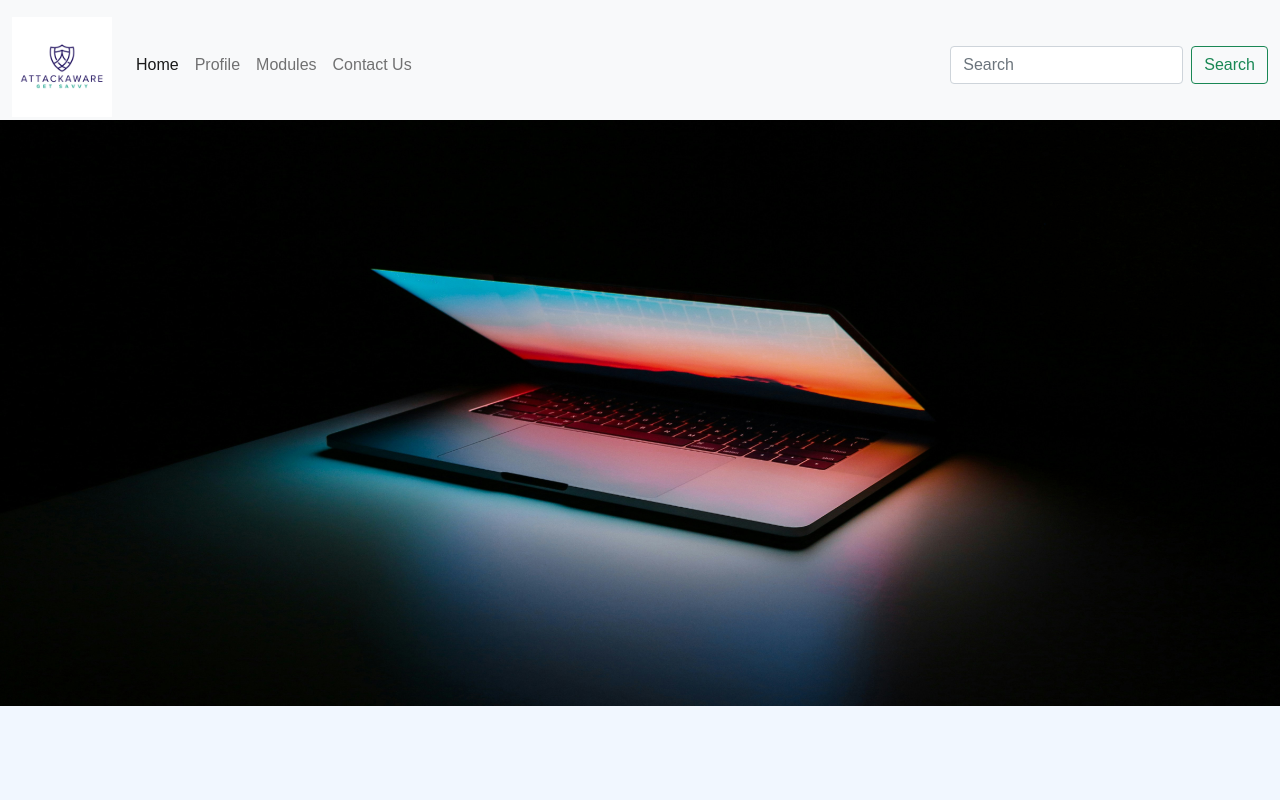
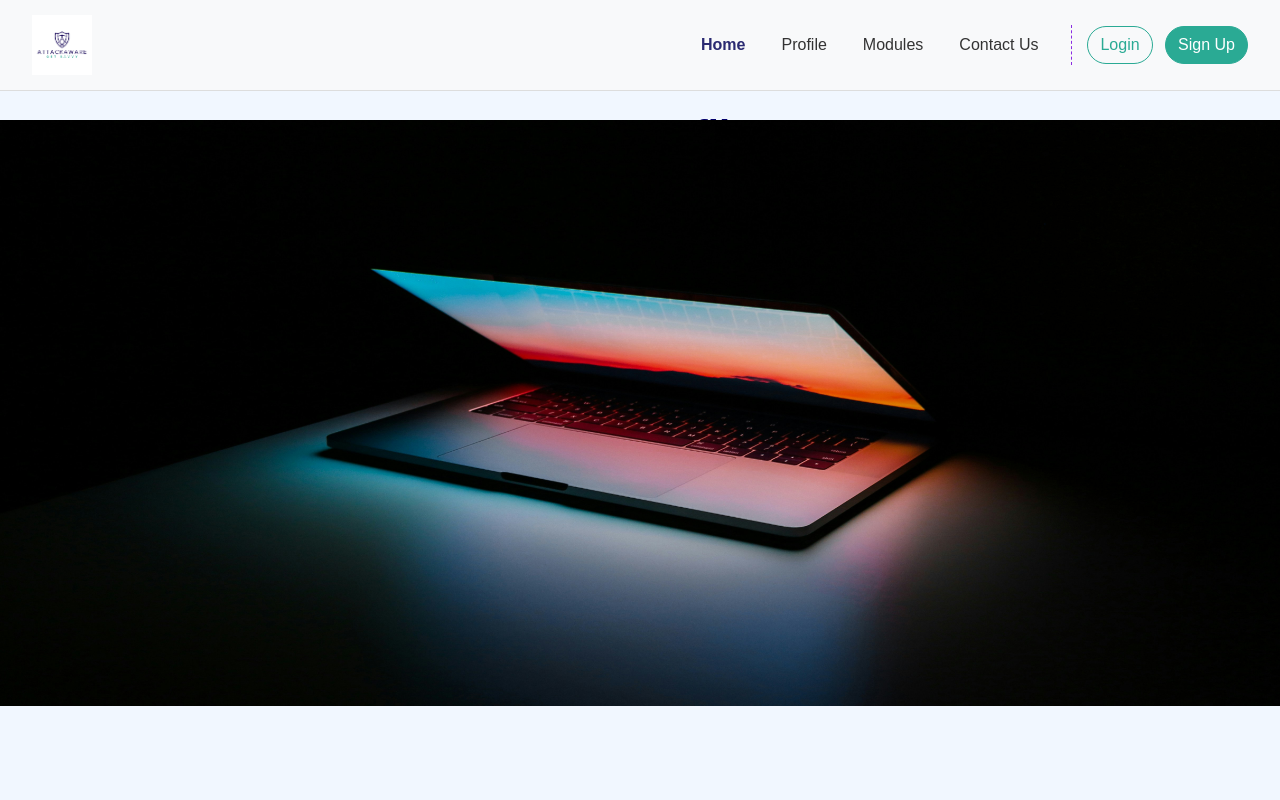
Before and after one commit to TenacioussD/attack-aware-mvp, a Flask app: page /profile in a window 1280 px wide. Run offline with Flask 3, Linux system fonts and the light colour scheme.

Commit message:
Added styling to header/nav

```diff
--- a/attack-aware/static/css/base.css
+++ b/attack-aware/static/css/base.css
@@ -1,3 +1,5 @@
+/* FLASH MESSAGES */
+
 .flash-messages {
     margin: 10px 0;
 }
@@ -15,6 +17,98 @@
     color: #721c24;
 }
 
+/* BODY */
 body {
+    font-family: 'Arial', sans-serif;
     background-color: #F1F7FF;
 }
+
+/* Header */
+header.navbar {
+    background-color: #f8f9fa;
+    border-bottom: 1px solid #ddd;
+    padding: 10px 20px;
+}
+
+/* Logo */
+.logo-container {
+    display: flex;
+    align-items: center;
+    gap: 5px; /* spacing between logo and text */
+}
+
+.navbar-brand img {
+    width: 60px;
+    height: auto;
+}
+
+.logo-text {
+    font-weight: bold;
+    color: #2a2a72;
+    font-size: 16px;
+}
+
+.logo-subtext {
+    color: #39b1a6;
+    font-size: 12px;
+    font-style: italic;
+}
+
+/* Navigation Links */
+.navbar-nav .nav-item .nav-link {
+    color: #333;
+    font-size: 16px;
+    margin: 0 10px;
+}
+
+.navbar-nav .nav-item .nav-link.active {
+    color: #2a2a72;
+    font-weight: bold;
+}
+
+.navbar-nav .nav-item .nav-link:hover {
+    color: #39b1a6;
+}
+
+/* Vertical Divider */
+.vertical-divider {
+    border-left: 1px dashed #8a2be2;
+    height: 40px;
+    margin: 0 15px;
+}
+
+/* Login and Signup Buttons */
+.auth-buttons .btn-outline-primary {
+    border-color: #2AAA94;
+    color: #2AAA94;
+    border-radius: 20px;
+}
+
+.auth-buttons .btn-outline-primary:hover {
+    background-color: #2AAA94;
+    color: #fff;
+}
+
+.auth-buttons .btn-primary {
+    background-color: #2AAA94;
+    border-color: #2AAA94;
+    border-radius: 20px;
+}
+
+.auth-buttons .btn-primary:hover {
+    background-color: #6c1fa1;
+    border-color: #6c1fa1;
+}
+
+/* Responsive for small screens*/
+@media (max-width: 992px) {
+    .navbar-nav .nav-item {
+        margin-bottom: 10px;
+    }
+    .navbar-nav .nav-item .nav-link {
+        font-size: 14px;
+    }
+    .vertical-divider {
+        display: none;
+    }
+}
--- a/attack-aware/templates/base.html
+++ b/attack-aware/templates/base.html
@@ -6,7 +6,6 @@
     <meta charset="UTF-8">
     <meta name="viewport" content="width=device-width, initial-scale=1.0"> <!-- For responsive webpage, mobile friendly-->
     <link rel="stylesheet" href="{{ url_for('static', filename='css/base.css') }}">
-    <link rel="stylesheet" href="https://fonts.googleapis.com/css2?family=Poppins:wght@400;700&display=swap">  <!-- Default website font -->
     <link rel="stylesheet" href="https://cdn.jsdelivr.net/npm/bootstrap@5.1.3/dist/css/bootstrap.min.css"> <!-- Bootstrap css -->
     <!-- Child templates can override the page title -->
     <title>Attack Aware - {% block title %}{% endblock %}</title>
@@ -16,17 +15,19 @@
 <body>
 <!-- Header/Navigation Section -->
 <header class="navbar navbar-expand-lg navbar-light bg-light">
-    <div class="container-fluid"> <!-- Container -->
-      <a href="/" class="navbar-brand"> <!-- Logo and text for the navigation bar -->
-        <img src="{{ url_for('static', filename='img/logos/white-logo.png') }}" alt="Logo" width="100" height="100" class="d-inline-block align-text-top"></a> <!-- Logo image -->
+    <div class="container-fluid">
+        <a href="/" class="navbar-brand d-flex align-items-center logo-container">
+            <img src="{{ url_for('static', filename='img/logos/white-logo.png') }}" alt="Logo" width="60" height="60">
+        </a>
+
         <!-- Toggle button for responsive navigation -->
         <button class="navbar-toggler" type="button" data-bs-toggle="collapse" data-bs-target="#navbarNavDropdown" aria-controls="navbarNavDropdown" aria-expanded="false" aria-label="Toggle navigation">
             <span class="navbar-toggler-icon"></span>
         </button>
-      <!-- Collapsible nav links -->
-      <div class="collapse navbar-collapse" id="navbarNavDropdown">
-        <ul class="navbar-nav me-auto mb-2 mb-lg-0">
-          <!-- Nav links -->
+
+        <!-- Collapsible nav links and auth buttons -->
+        <div class="collapse navbar-collapse justify-content-end" id="navbarNavDropdown">
+            <ul class="navbar-nav">
                 <li class="nav-item">
                     <a class="nav-link active" aria-current="page" href="/">Home</a>
                 </li>
@@ -40,11 +41,15 @@
                     <a class="nav-link" href="/contact-us">Contact Us</a>
                 </li>
             </ul>
-        <!-- Search -->
-        <form class="d-flex" role="search">
-          <input class="form-control me-2" type="search" placeholder="Search" aria-label="Search">
-          <button class="btn btn-outline-success" type="submit">Search</button>
-        </form>
+
+            <!-- Vertical divider -->
+            <div class="vertical-divider"></div>
+
+            <!-- Login/Signup Buttons -->
+            <div class="auth-buttons">
+                <a href="/login" class="btn btn-outline-primary">Login</a>
+                <a href="/signup" class="btn btn-primary ms-2">Sign Up</a>
+            </div>
         </div>
     </div>
 </header>
```
Lines whose indentation alone changed are shown as unchanged.
